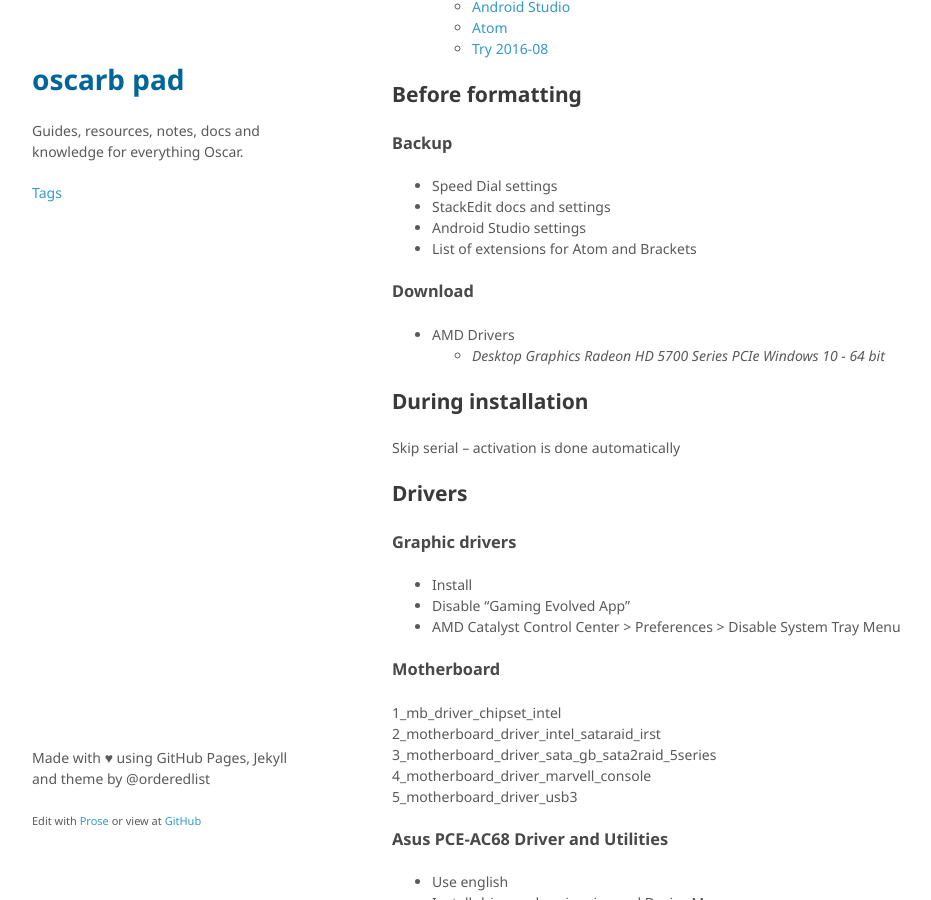
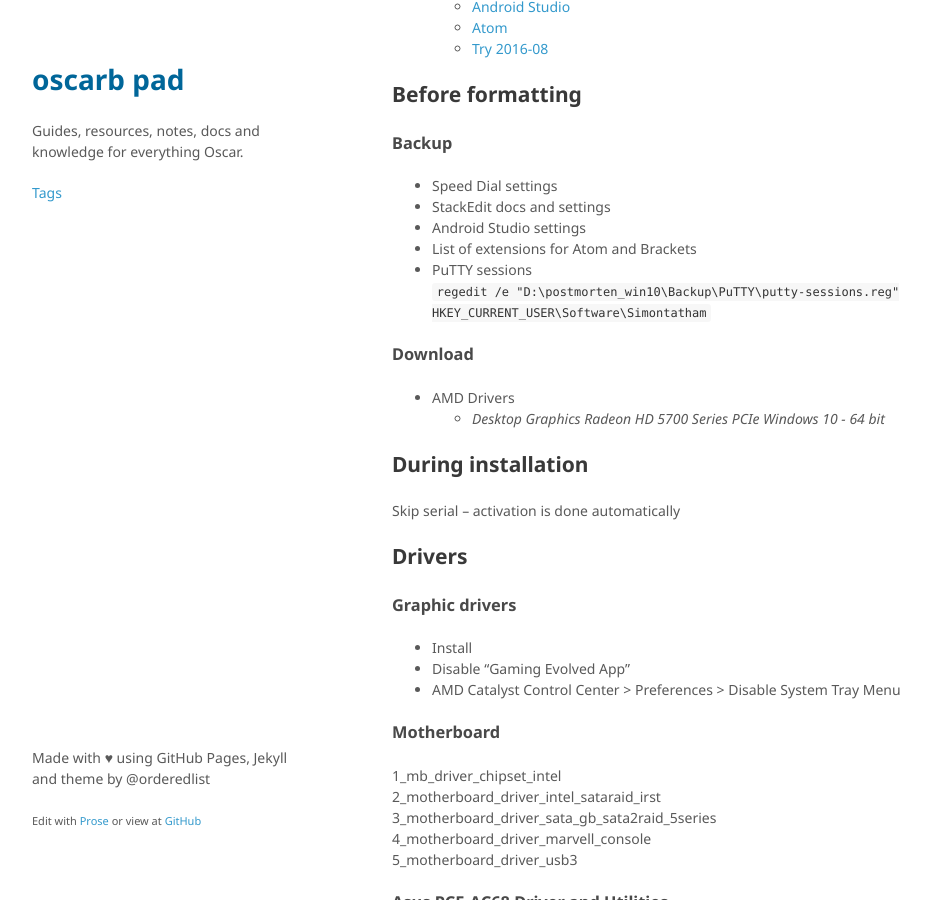
Before and after one commit to oscarb/pad, a Jekyll site: the page built from _docs/windows-10-essentials.md, in a window 1280 px wide and 900 px high, scrolled down 961 px. Shown: the whole window, without its empty margins (128-1059 px from the left). Built offline with Jekyll 4.4.1, drawn with Linux system fonts in a browser that asks for light colours.

Commit message:
Updated windows-10-essentials.md

```diff
--- a/_docs/windows-10-essentials.md
+++ b/_docs/windows-10-essentials.md
@@ -18,6 +18,8 @@ Windows 10 Essentials
 * StackEdit docs and settings
 * Android Studio settings
 * List of extensions for Atom and Brackets
+* PuTTY sessions
+	`regedit /e "D:\postmorten_win10\Backup\PuTTY\putty-sessions.reg" HKEY_CURRENT_USER\Software\Simontatham`
 
 ### Download
 * AMD Drivers
```
